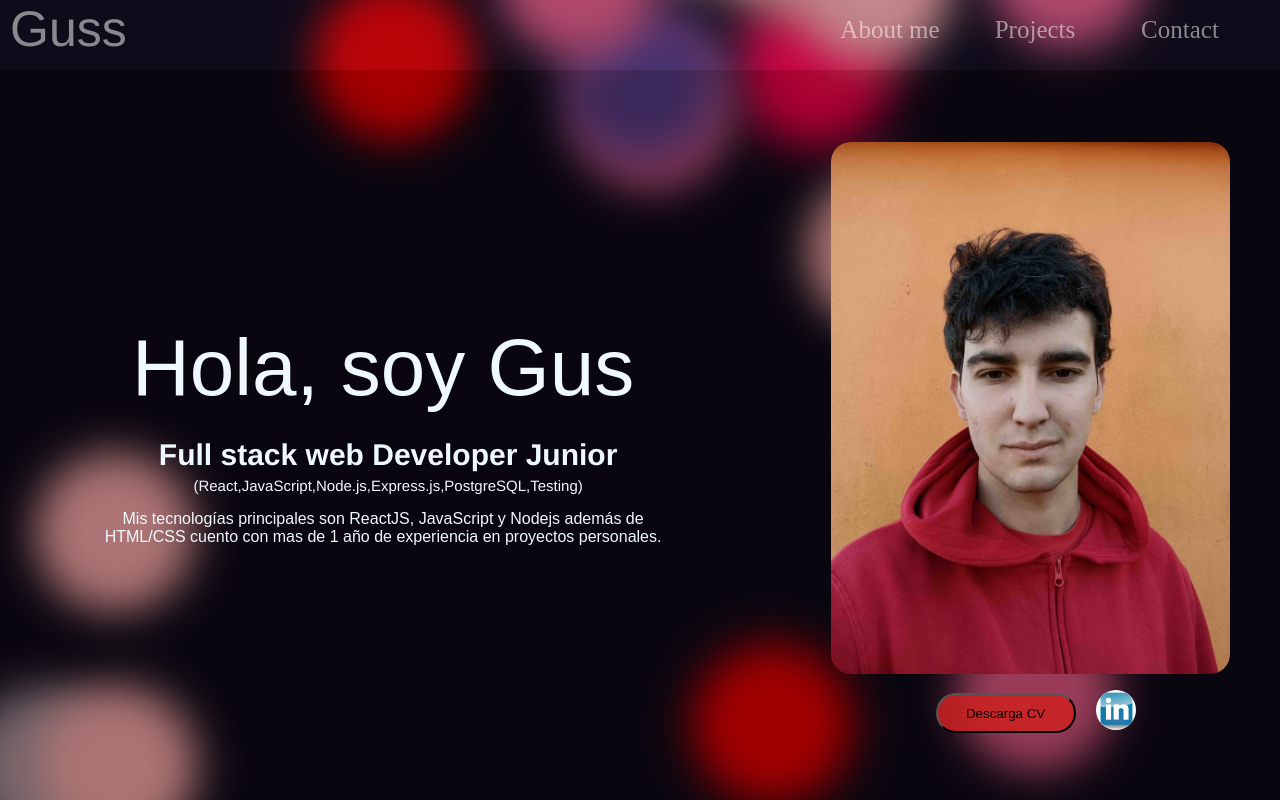
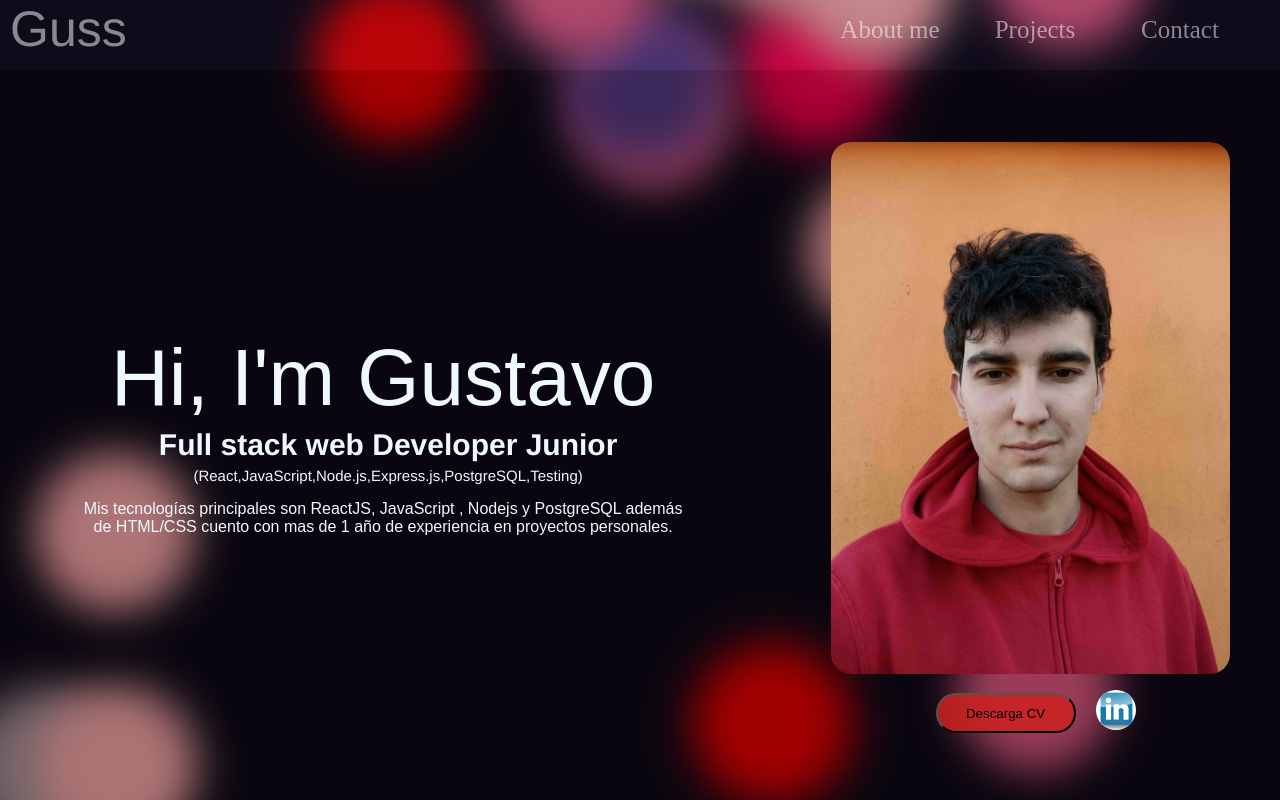
Before and after one commit to iAGuss/Gustavo-Cabrera-Portfolio, a React (Vite) app: page / in a window 1280 px wide. Shown: the top 800 px of the page. Built offline with nearby package versions, Linux system fonts and the light colour scheme.

Commit message:
subiengo.gh-pages

```diff
--- a/package.json
+++ b/package.json
@@ -10,6 +10,7 @@
   },
   "dependencies": {
     "@emailjs/browser": "^3.9.1",
+    "aos": "^3.0.0-beta.6",
     "react": "^18.2.0",
     "react-dom": "^18.2.0",
     "react-hot-toast": "^2.4.0",
--- a/src/components/Header/header.css
+++ b/src/components/Header/header.css
@@ -3,6 +3,7 @@
   margin-right: 40px;
   gap: 25px;
 }
+
 li {
   font-size: 25px;
 }
@@ -118,3 +119,19 @@ input {
 textarea {
   border-radius: 10px;
 }
+@media (max-width: 905px) {
+  .links li:nth-child(1) {
+    display: none;
+  }
+  .links li:nth-child(2) {
+    display: none;
+  }
+}
+@media (max-width: 415px) {
+  .close {
+    left: 100px;
+  }
+  form > ul {
+    flex-direction: column;
+  }
+}
--- a/src/components/Poyectos/Proyectos.jsx
+++ b/src/components/Poyectos/Proyectos.jsx
@@ -1,9 +1,11 @@
 import React from "react";
-
+import Aos from "aos";
 import "./proyectos.css";
 import Cartap from "../cartaproyectos/Cartap";
 import listaproyectos from "../../constantes/listaproyectos";
+import "aos/dist/aos.css";
 function Proyectos() {
+  Aos.init({ duration: 2000 });
   return (
     <section className="Padre-proyectos">
       <div className="Tipo-de-proyectos">
--- a/src/components/main/Main.jsx
+++ b/src/components/main/Main.jsx
@@ -1,9 +1,6 @@
 import React from "react";
-
 import "./main.css";
-
 import foto from "../../assets/IMG_20220809_164244 (2)-min.jpg";
-import GitHub from "../../assets/30b150cd489202db131009ac9540cec0.png";
 import Cv from "../../assets/CV-Gus Full Stack Web Developer.pdf";
 import Linkedin from "../../assets/linkedin.png";
 
@@ -11,7 +8,7 @@ function Main() {
   return (
     <main className="padre-main">
       <div className="texto-precentacion">
-        <p className="Mi-nombre">Hola, soy Gus</p>
+        <p className="Mi-nombre">Hi, I'm Gustavo</p>
 
         <span className="skills">
           <h2 className="Full-Stack" style={{ fontSize: "30px" }}>
@@ -23,9 +20,9 @@ function Main() {
         </span>
         <div className="about-me">
           <p>
-            Mis tecnologías principales son ReactJS, JavaScript y Nodejs además
-            de HTML/CSS cuento con mas de 1 año de experiencia en proyectos
-            personales.
+            Mis tecnologías principales son ReactJS, JavaScript , Nodejs y
+            PostgreSQL además de HTML/CSS cuento con mas de 1 año de experiencia
+            en proyectos personales.
           </p>
         </div>
       </div>
--- a/src/components/main/main.css
+++ b/src/components/main/main.css
@@ -73,6 +73,7 @@ span > button > a {
 }
 .skills {
   display: flex;
+  margin-top: -20px;
   flex-direction: column;
   align-items: center;
 }
--- a/vite.config.js
+++ b/vite.config.js
@@ -3,5 +3,6 @@ import react from '@vitejs/plugin-react'
 
 // https://vitejs.dev/config/
 export default defineConfig({
+  base:"https://iAGuss.github.io/Portfolio-vite/",
   plugins: [react()]
 })
```
Also changed, not shown: 2 other files (tests, documents, lock files or other folders).
